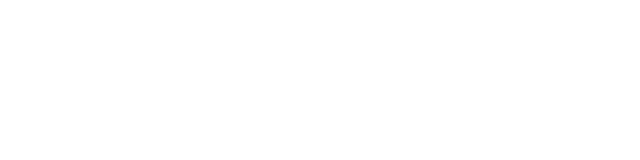
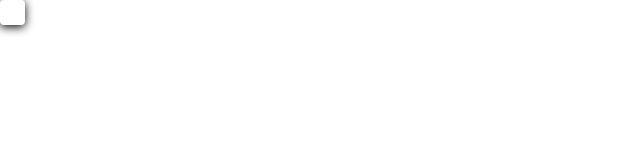
Before and after one commit to ambercreative/tess-ui, a Next.js app: page / in a window 1280 px wide. Shown: the top 160 px of the page, without its empty margins (0-640 px from the left). Built offline with nearby package versions, Linux system fonts and the light colour scheme.

Commit message:
checkbox component wip

```diff
--- a/app/page.tsx
+++ b/app/page.tsx
@@ -1,5 +1,10 @@
+'use client';
+import Checkbox from '../components/ui/checkbox';
+
 export default function Home() {
   return (
-    <main></main>
+    <main>
+      <Checkbox></Checkbox>
+    </main>
   );
 }
--- a/components/icons/checkIcon.tsx
+++ b/components/icons/checkIcon.tsx
@@ -0,0 +1,11 @@
+function CheckIcon({...props}) {
+  const { fill = 'currentColor', secondaryfill = fill, size = '1em', ...rest } = props;
+
+	return (
+		<svg height={size} width={size} viewBox="0 0 18 18" xmlns="http://www.w3.org/2000/svg" {...rest}>
+		  <polyline fill="none" points="2.75 9.25 6.75 14.25 15.25 3.75" stroke={fill} strokeLinecap="round" strokeLinejoin="round" strokeWidth="1.5"/>
+    </svg>
+	);
+};
+
+export default CheckIcon;
--- a/components/ui/checkbox.tsx
+++ b/components/ui/checkbox.tsx
@@ -1,23 +1,18 @@
-import * as Checkbox from '@radix-ui/react-checkbox';
-import {CheckIcon} from '../icons/checkIcon';
+import { forwardRef } from 'react';
+import * as CheckboxRx from '@radix-ui/react-checkbox';
+import CheckIcon from '../icons/checkIcon';
 
-const CheckboxDemo = () => (
-  <form>
-    <div className="flex items-center">
-      <Checkbox.Root
-        className="shadow-blackA4 hover:bg-violet3 flex h-[25px] w-[25px] appearance-none items-center justify-center rounded-[4px] bg-white shadow-[0_2px_10px] outline-none focus:shadow-[0_0_0_2px_black]"
-        defaultChecked
-        id="c1"
-      >
-        <Checkbox.Indicator className="text-violet11">
-          <CheckIcon />
-        </Checkbox.Indicator>
-      </Checkbox.Root>
-      <label className="pl-[15px] text-[15px] leading-none text-white" htmlFor="c1">
-        Accept terms and conditions.
-      </label>
-    </div>
-  </form>
-);
+const Checkbox = forwardRef(({...props}, ref) => {
+  return (
+    <CheckboxRx.Root className="shadow-blackA4 hover:bg-violet3 flex h-[25px] w-[25px] appearance-none items-center justify-center rounded-[4px] bg-white shadow-[0_2px_10px] outline-none focus:shadow-[0_0_0_2px_black]" {...props} ref={ref}>
+      <CheckboxRx.Indicator className="text-violet11">
+        <CheckIcon aria-hidden={true}/>
+      </CheckboxRx.Indicator>
+    </CheckboxRx.Root>
+  )
+  }
+)
 
-export default CheckboxDemo;
+Checkbox.displayName = CheckboxRx.Root.displayName
+
+export default Checkbox;
```
